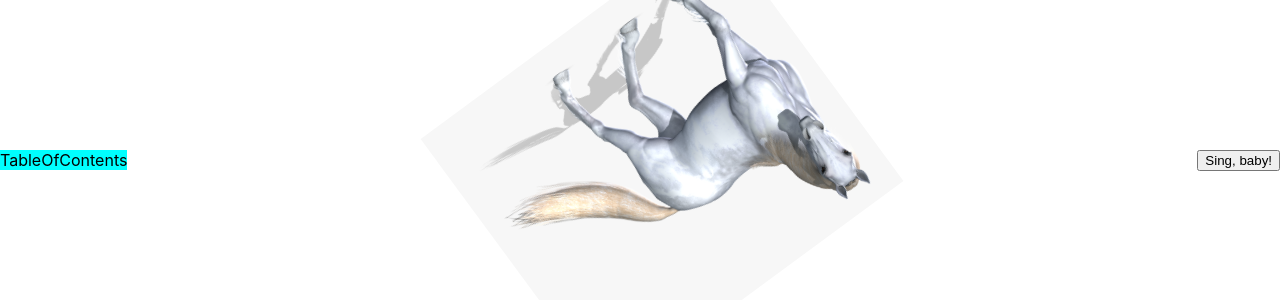
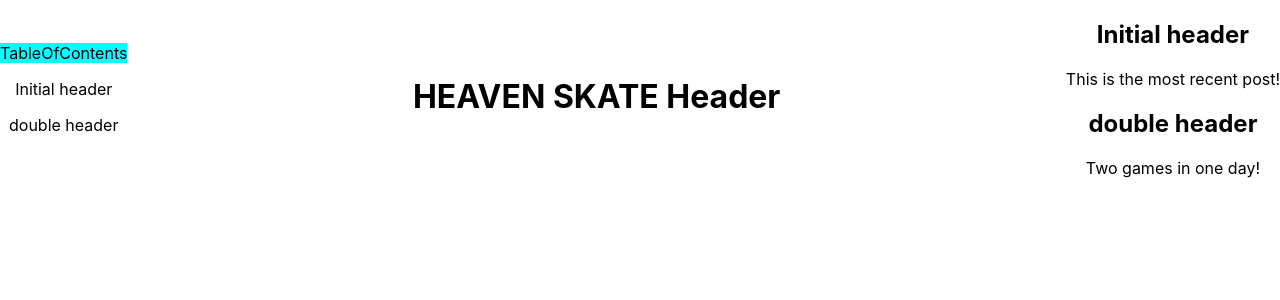
Before and after one commit to AlexOrlet89/AlexOrlet89.github.io, a React (Create React App) app: page / in a window 1280 px wide. Shown: the top 300 px of the page. Built offline with nearby package versions, Linux system fonts and the light colour scheme.

Commit message:
TOC populates h2s from Home document

```diff
--- a/src/App.js
+++ b/src/App.js
@@ -1,21 +1,13 @@
 import "./App.css";
-import * as Tone from "tone";
-import horseimage from "./Images/horse.png";
 import TableOfContents from "./Components/TableOfContents/TableOfContents";
-
-const synth = new Tone.Synth().toDestination();
-const singBaby = () => {
-  console.log("clicked singBaby");
-  synth.triggerAttackRelease("C4", "8n");
-};
+import Home from "./views/Home";
 
 function App() {
   return (
     <div className="App">
       <TableOfContents />
-      <img src={horseimage} className="App-logo" alt="logo" />
-
-      <button onClick={() => singBaby()}>Sing, baby!</button>
+      <h1>HEAVEN SKATE Header</h1>
+      <Home />
     </div>
   );
 }
--- /dev/null
+++ b/src/Components/Headings.js
@@ -0,0 +1,12 @@
+import React from "react";
+
+export default function Headings({ headings }) {
+  console.log(headings);
+  return (
+    <div>
+      {headings.map((heading) => (
+        <p key={heading.title}>{heading.title}</p>
+      ))}
+    </div>
+  );
+}
--- a/src/Components/TableOfContents/TableOfContents.js
+++ b/src/Components/TableOfContents/TableOfContents.js
@@ -1,10 +1,15 @@
 import React from "react";
+import useHeadingsData from "../../hooks/useHeadingsData";
+import Headings from "../Headings";
 import "./TableOfContents.css";
 
 export default function TableOfContents() {
+  const { headings } = useHeadingsData();
+  console.log(headings);
   return (
     <div>
       <nav>TableOfContents</nav>
+      <Headings headings={headings} />
     </div>
   );
 }
--- /dev/null
+++ b/src/hooks/getHeadings.js
@@ -0,0 +1,14 @@
+import React from "react";
+
+export default function getHeadings(headingElements) {
+  const headings = [];
+
+  headingElements.forEach((heading, index) => {
+    const { innerText: title, id } = heading;
+
+    if (heading.nodeName === "H2") {
+      headings.push({ id, title });
+    }
+  });
+  return headings;
+}
--- /dev/null
+++ b/src/hooks/useHeadingsData.js
@@ -0,0 +1,14 @@
+import React, { useEffect, useState } from "react";
+import getHeadings from "./getHeadings";
+
+export default function useHeadingsData() {
+  const [headings, setHeadings] = useState([]);
+
+  useEffect(() => {
+    const headingElements = Array.from(document.querySelectorAll("h2"));
+
+    const newHeadings = getHeadings(headingElements);
+    setHeadings(newHeadings);
+  }, []);
+  return { headings };
+}
--- /dev/null
+++ b/src/views/Home.js
@@ -0,0 +1,13 @@
+import React from "react";
+import useHeadingsData from "../hooks/useHeadingsData";
+
+export default function Home() {
+  return (
+    <div>
+      <h2 id="initial-header">Initial header</h2>
+      <p>This is the most recent post!</p>
+      <h2 id="second-header">double header</h2>
+      <p>Two games in one day!</p>
+    </div>
+  );
+}
```
Also changed, not shown: src/views/Home.css (added).
